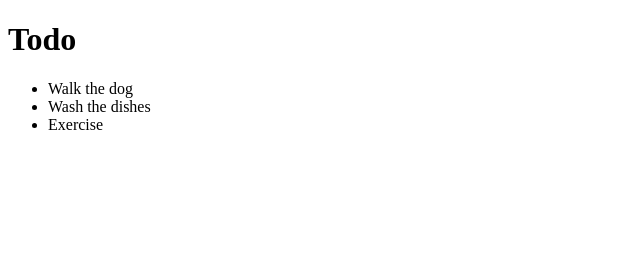
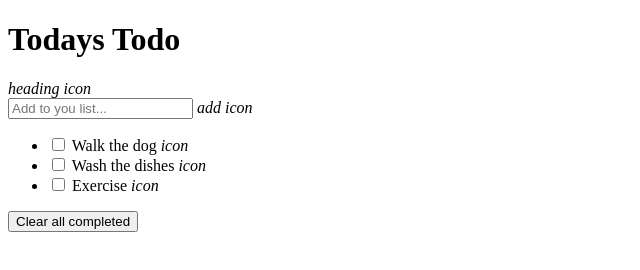
Before and after one commit to ikennarichard/ToDo, a website built with webpack: page src/index.html in a window 1280 px wide. Shown: the whole page, without its empty margins (0-640 px from the left). Built offline with nearby package versions, Linux system fonts and the light colour scheme.

Commit message:
Add dynamic list structure

```diff
--- a/src/index.html
+++ b/src/index.html
@@ -4,10 +4,22 @@
   <meta charset="UTF-8">
   <meta http-equiv="X-UA-Compatible" content="IE=edge">
   <meta name="viewport" content="width=device-width, initial-scale=1.0">
-  <title>ToDo</title>
+  <title>Todays ToDo</title>
 </head>
 <body>
-  <h1>Todo</h1>
-  <ul class="list"></ul>
+  <main>
+    <div class="top_container">
+      <h1>Todays Todo</h1>
+      <i>heading icon</i>
+    </div>
+    <form>
+      <input type="text" class="list_input" placeholder="Add to you list...">
+      <i>add icon</i>
+    </form>
+    <ul class="list"></ul>
+    <div>
+      <button class="clear_completed" type="button">Clear all completed</button>
+    </div>
+  </main>
 </body>
 </html>
--- a/src/index.js
+++ b/src/index.js
@@ -19,5 +19,17 @@ const todoTasks = [
 ];
 
 
-const sortedTasks = todoTasks.sort((a,b) => a.index - b.index)
-list.innerHTML = sortedTasks.map((item) => `<li>${item.description}</li>`).join('');
+const sortedTasks = todoTasks.sort((a,b) => a.index - b.index);
+
+const listStructure =
+  sortedTasks.map((item) => {
+    return (
+      `<li class='list_item' id=${item.index}>
+      <input type='checkbox' class='check_item'>
+      <span class='description'>${item.description}</span>
+      <i>icon</i>
+      </li>`
+    );
+  })
+
+list.innerHTML = listStructure.join('')
```
